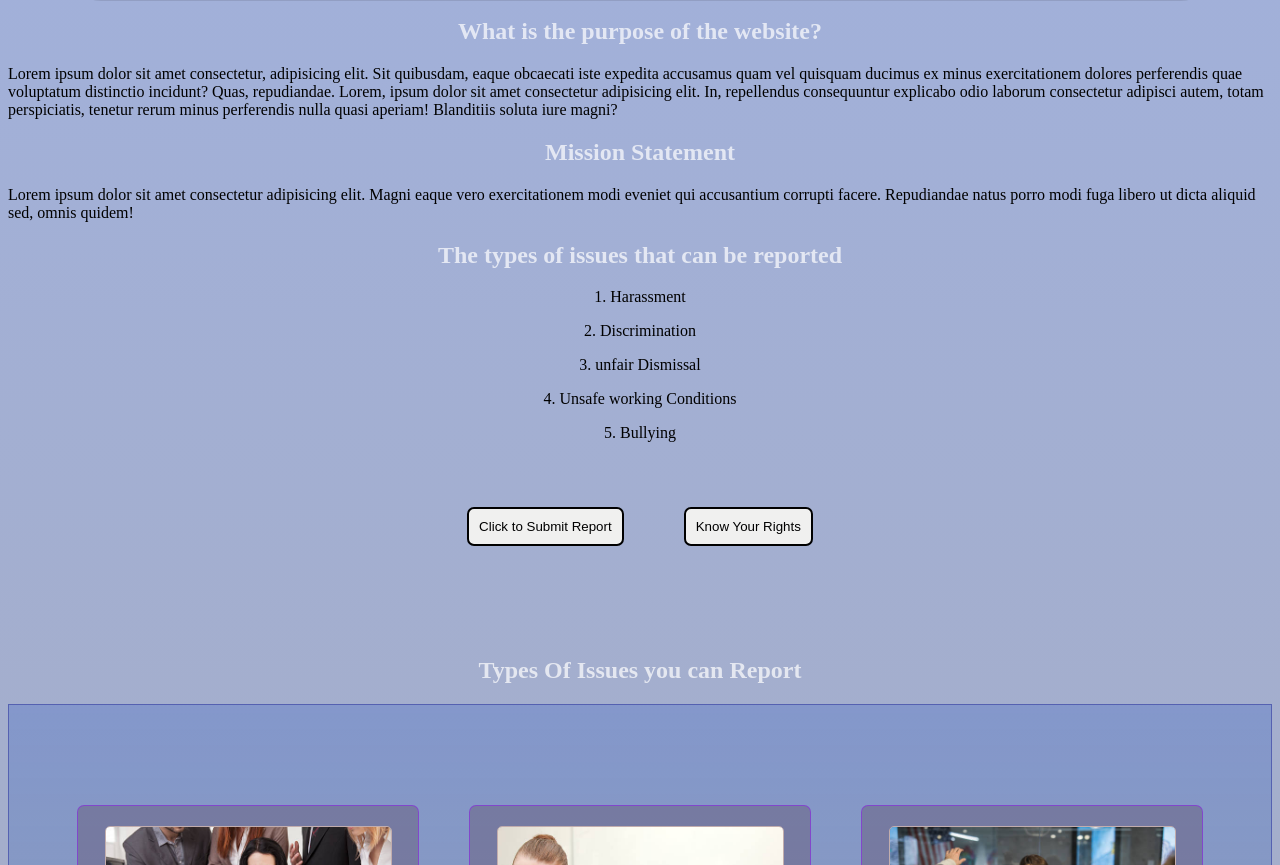
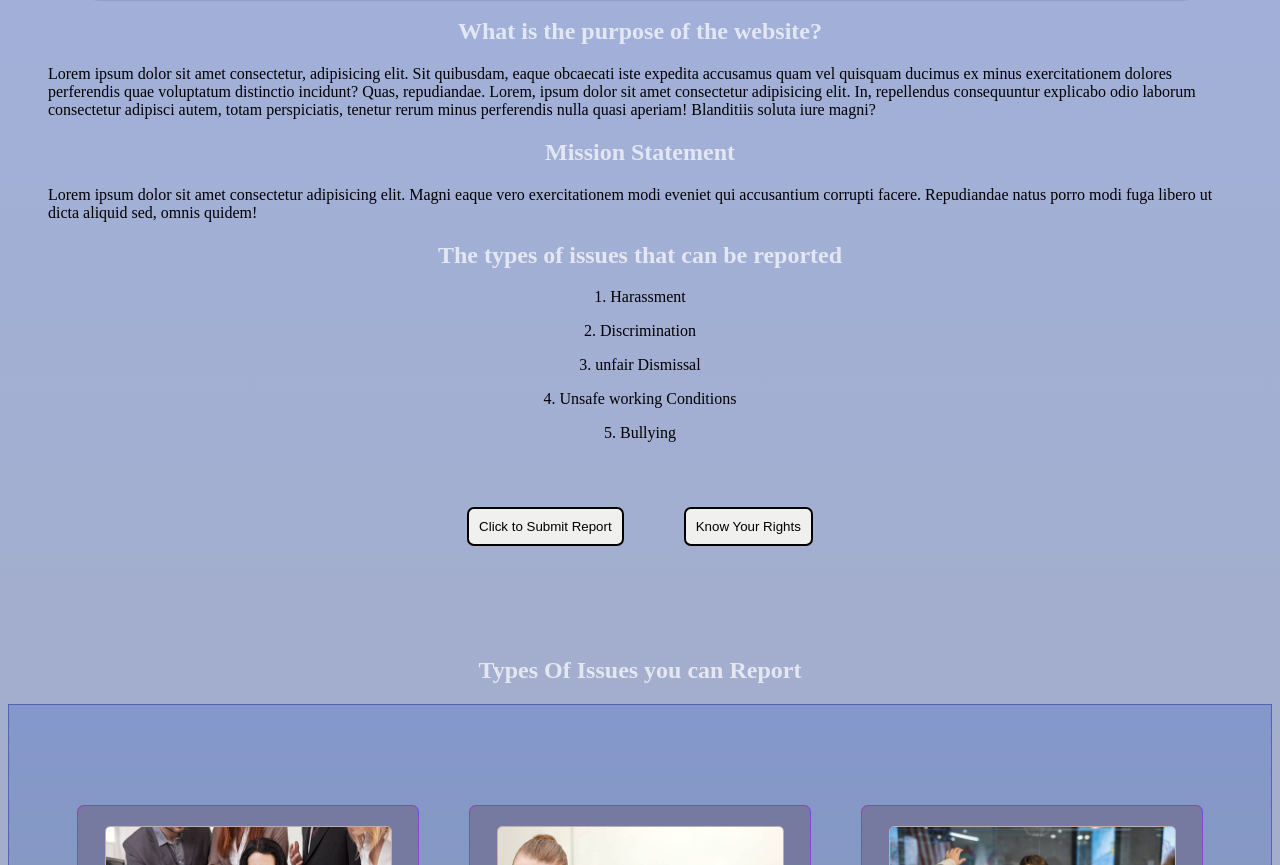
Before and after one commit to MbongeleniV/Harassment-Reporting-App, a plain HTML site: page index.html in a window 1280 px wide. Shown: the part 923-1788 px from the top of the page. Drawn offline with Linux system fonts and the light colour scheme.

Commit message:
margin for text changed

```diff
--- a/style.css
+++ b/style.css
@@ -64,11 +64,6 @@
 
     }
 
-
-
-
-
-
     .navbar ul li {
         display: block;
         margin: 12px 0;
@@ -97,13 +92,6 @@
     }
 }
 
-
-
-
-
-
-
-
 .navbar ul li{display: inline-block;
               margin-left: 0px;
               margin-right:0px;
@@ -118,11 +106,6 @@
                   transform: translateY(-6px);
 
 }
-
-
-
-
-
 
 .navbar a{/*color:rgb(39, 26, 182);*/
     color: white;
@@ -149,9 +132,6 @@
 
 
 }
-
-
-
 
 .firstlogo img{/*position: absolute;
     height: 150px;
@@ -204,12 +184,9 @@
        color:aliceblue;
        transition:0.5s ease-in;
 
-
  }
 
 .navigation li a{color:white
-
-
 
 }
 
@@ -223,7 +200,6 @@
              backdrop-filter: blur(10px);
              display: block;
              justify-items:end;
-
 
 }
 
@@ -246,9 +222,6 @@
 
  .navigation a{  text-decoration: none;
  }
-
-
-
 
   .navigation li:hover{background-color: rgba(60, 48, 223, 0.377);
                        border: 1px solid black;
@@ -578,9 +551,6 @@ h{font-family: 'Trebuchet MS', 'Lucida Sans Unicode', 'Lucida Grande', 'Lucida S
       /*margin-left: 700px;*/
       background-color: rgba(139, 139, 153, 0.467);
 
-
-
-
 }
 
 
@@ -590,22 +560,16 @@ h{font-family: 'Trebuchet MS', 'Lucida Sans Unicode', 'Lucida Grande', 'Lucida S
                       align-items: center;
                       gap:20px;
                       flex-wrap: wrap;
-
-
-
 }
 .youtube1 iframe{width: 650px;
                  height:700px;
                  margin-top: 50px;
-
 
 }
 
 @media (max-width: 768px) {
     .youtube1 iframe {max-width: 650px;
                width: 100%;
-
-
 
     }
 }
@@ -659,10 +623,6 @@ h{font-family: 'Trebuchet MS', 'Lucida Sans Unicode', 'Lucida Grande', 'Lucida S
     }
 }
 
-
-
-
-
 footer{text-align: center;
         border:rgb(86, 79, 152) 2px solid;
         border-radius:12px;
@@ -700,9 +660,6 @@ body{
                 justify-content: center;
                 width: 1300px;
 
-
-
-
   }
   @media ( min-width:0px)  {
     .faq-container {max-width: 900px;
@@ -711,13 +668,8 @@ body{
 
                    /* width: 360px;*/
 
-
-
     }
 }
-
-
-
 
 
 details {
@@ -778,7 +730,6 @@ button{justify-content: center;
                cursor:pointer;
 
 
-
 }
 .twobtn ,button:hover{transform: translateY(-5px);
 
@@ -786,7 +737,6 @@ button{justify-content: center;
 
 
 }
-
 
 
 h2{color:rgba(10, 10, 10, 0.492);
@@ -801,8 +751,6 @@ h2{color:rgba(10, 10, 10, 0.492);
 
 
                box-sizing: border-box;
-
-
 
                 display:flex;
                 justify-content:space-evenly;
@@ -856,8 +804,6 @@ h2{color:rgba(10, 10, 10, 0.492);
 }
 
 
-
-
 .heading p{text-align: center;
            font-size: 35px;
            color:white;
@@ -905,12 +851,7 @@ h2{color:rgba(10, 10, 10, 0.492);
   padding:0px;
   box-sizing: border-box;
   font-family:'Trebuchet MS', 'Lucida Sans Unicode', 'Lucida Grande', 'Lucida Sans', Arial, sans-serif;
-
-
-
     padding:16px;
-
-
 
 }
 
@@ -923,27 +864,19 @@ h2{color:rgba(10, 10, 10, 0.492);
     font-size:28px ;
                  margin-bottom:8px ;
 
-
 }
 .card-content p{margin: 0px;
   padding:0px;
   box-sizing: border-box;
   font-family:'Trebuchet MS', 'Lucida Sans Unicode', 'Lucida Grande', 'Lucida Sans', Arial, sans-serif;
 
-
-
-    color:rgb(24, 23, 23)
-
-
+    color:rgb(24, 23, 23);
 }
 
 .card-content .btn{margin: 0px;
   padding:0px;
   box-sizing: border-box;
   font-family:'Trebuchet MS', 'Lucida Sans Unicode', 'Lucida Grande', 'Lucida Sans', Arial, sans-serif;
-
-
-
 
     display:inline-block;
                    padding:8px 16px;
@@ -968,18 +901,13 @@ h2{color:rgba(10, 10, 10, 0.492);
                  padding-top: 100px;
                  padding-bottom: 100px;
 
-
 }
 .imagecollage img{width:300px;
                   height:200px;
 
-
-
 }
 
 .image h1{font-size:24px;
-
-
 
 }
 .image {display: block;
@@ -1022,16 +950,12 @@ h2{color:rgba(10, 10, 10, 0.492);
               cursor:pointer;
               transition: 2s ease-in;
 
-
-
 }
 .image img:hover{/*transform:skew(5deg);*/
                 /* transition: 1s ease-in-out;
                border-radius: 15%;
                animation-duration: 3s;
                 width: 90%;*/
-
-
 }
 /*second image collage */
 .imagecollage2 {display:flex;
@@ -1053,13 +977,9 @@ h2{color:rgba(10, 10, 10, 0.492);
 .imagecollage2 img{width:300px;
                   height:200px;
 
-
-
 }
 
 .image2 h1{font-size:24px;
-
-
 
 }
 .image2 {display: block;
@@ -1093,12 +1013,7 @@ h2{color:rgba(10, 10, 10, 0.492);
               cursor:pointer;
               transition: 1s ease-in;
 
-
-
 }
-
-
-
 
 /*end of the second image collage*/
 @media (max-width: 768px) {
@@ -1158,8 +1073,6 @@ h2{color:rgba(10, 10, 10, 0.492);
 
 }
 
-
-
 .list ul {margin-left: 0px;
             line-height: 29px;
 
@@ -1210,7 +1123,6 @@ h2{color:rgba(10, 10, 10, 0.492);
                 margin: auto;
                 border-radius: 100px;
 
-
 }
 
 .caseDetails{border:2px dotted rgba(0, 0, 255, 0.829);
@@ -1227,8 +1139,6 @@ h2{color:rgba(10, 10, 10, 0.492);
                 margin: auto;
                 border-radius: 100px;
 
-
-
 }
 
 .companyDetails{border:2px dotted rgba(0, 0, 255, 0.829);
@@ -1243,7 +1153,6 @@ h2{color:rgba(10, 10, 10, 0.492);
                 border-radius: 100px;
 
 }
-
 
 .detailsContainer{display: flex;
                   justify-content:space-evenly;
@@ -1277,8 +1186,6 @@ h2{color:rgba(10, 10, 10, 0.492);
        transform:scale(0.9);
        transition: all 2s ease;
 
-
-
 }/*CSS (Initial Hidden State)*/
 .show{opacity:1;
       transform: translateY(0);
@@ -1291,8 +1198,6 @@ h2{color:rgba(10, 10, 10, 0.492);
 
        transition: all 2.5s ease;
        /*transform:translateX(200px);*/
-
-
 
 }/*CSS (Initial Hidden State)*/
 .show{opacity:1;
@@ -1328,8 +1233,6 @@ h2{color:rgba(10, 10, 10, 0.492);
 
 }
 
-
-
 .sectionContainer{justify-items: center;
                 /* transform: translateX(25%);*/
                   flex-wrap: wrap;
@@ -1337,12 +1240,10 @@ h2{color:rgba(10, 10, 10, 0.492);
                   margin: auto;
                  width: 100%;
 
-
 }
 .section:hover{box-shadow: 5px 6px 6px 5px;
                transform: scale(1);
                cursor:pointer;
-
 
 }
 .download{justify-self: center;
@@ -1357,9 +1258,6 @@ h2{color:rgba(10, 10, 10, 0.492);
                    padding:10px;
 
                   transition: 1s;
-
-
-
 }
 
 .downloadResources p{font-family:'Times New Roman', Times, serif;
@@ -1381,3 +1279,8 @@ h2{color:rgba(10, 10, 10, 0.492);
 
 
 }
+.intro p{margin-left:40px;
+         margin-right:40px;
+
+
+}
```
